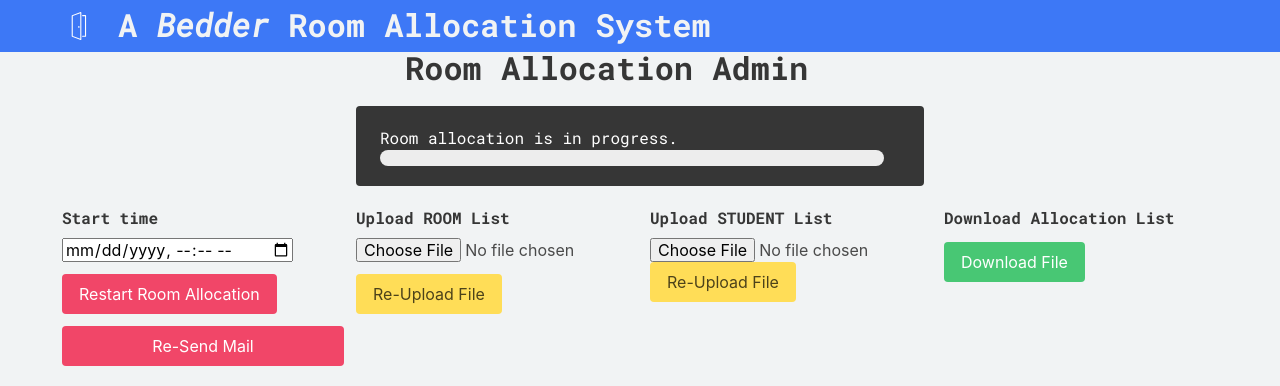
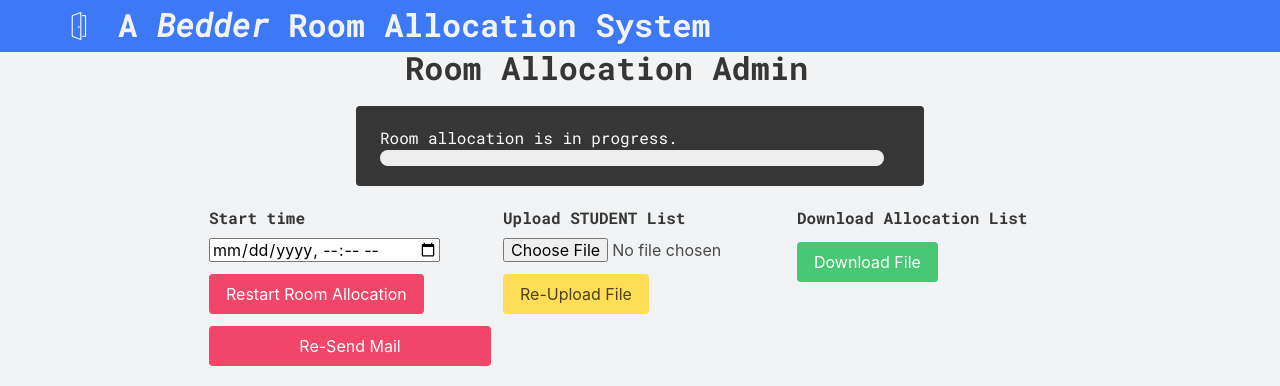
Before and after one commit to Baxter-College/College-Room-Allocation, a Flask app: template templates/admin.html in a window 1280 px wide. Shown: the top 386 px of the page. Run offline with Flask 2, Linux system fonts and the light colour scheme; the template is opened without the code that fills it, so the values that code supplies are empty; parts of the project's set-up code (start-up, migrations or seed data) failed here and were passed over; some libraries are stand-ins or nearby versions.

Commit message:
Room upload format change

```diff
--- a/templates/admin.html
+++ b/templates/admin.html
@@ -45,7 +45,8 @@ block content %}
     </form>
   </div>
   <!-- upload files -->
-  <div class="column is-3">
+  <!-- Upload room: -->
+  <!-- <div class="column is-3">
       <form class="form"
             name="upload"
             action="/admin/upload/rooms"
@@ -82,15 +83,15 @@ block content %}
           </div>
         </div>
       </form>
-    </div>
+    </div> -->
     <div class="column is-3">
-        <form class="form"
+          <form class="form"
               name="upload"
+              action="/admin/upload/people"
               method="post"
-              action="/admin/upload/people"
-              enctype="multipart/form-data"
+              enctype="multipart/form-data">
           <div class="field">
-            <label for="uploadFiless" class="label">Upload STUDENT List</label>
+            <label for="uploadFiles" class="label">Upload STUDENT List</label>
             <div class="control">
                 <input
                   type="file"
@@ -98,6 +99,7 @@ block content %}
                   name="file"
                   accept=".csv"
                 />
+            </div>
           </div>
           <div class="field">
             <div class="control">
```
